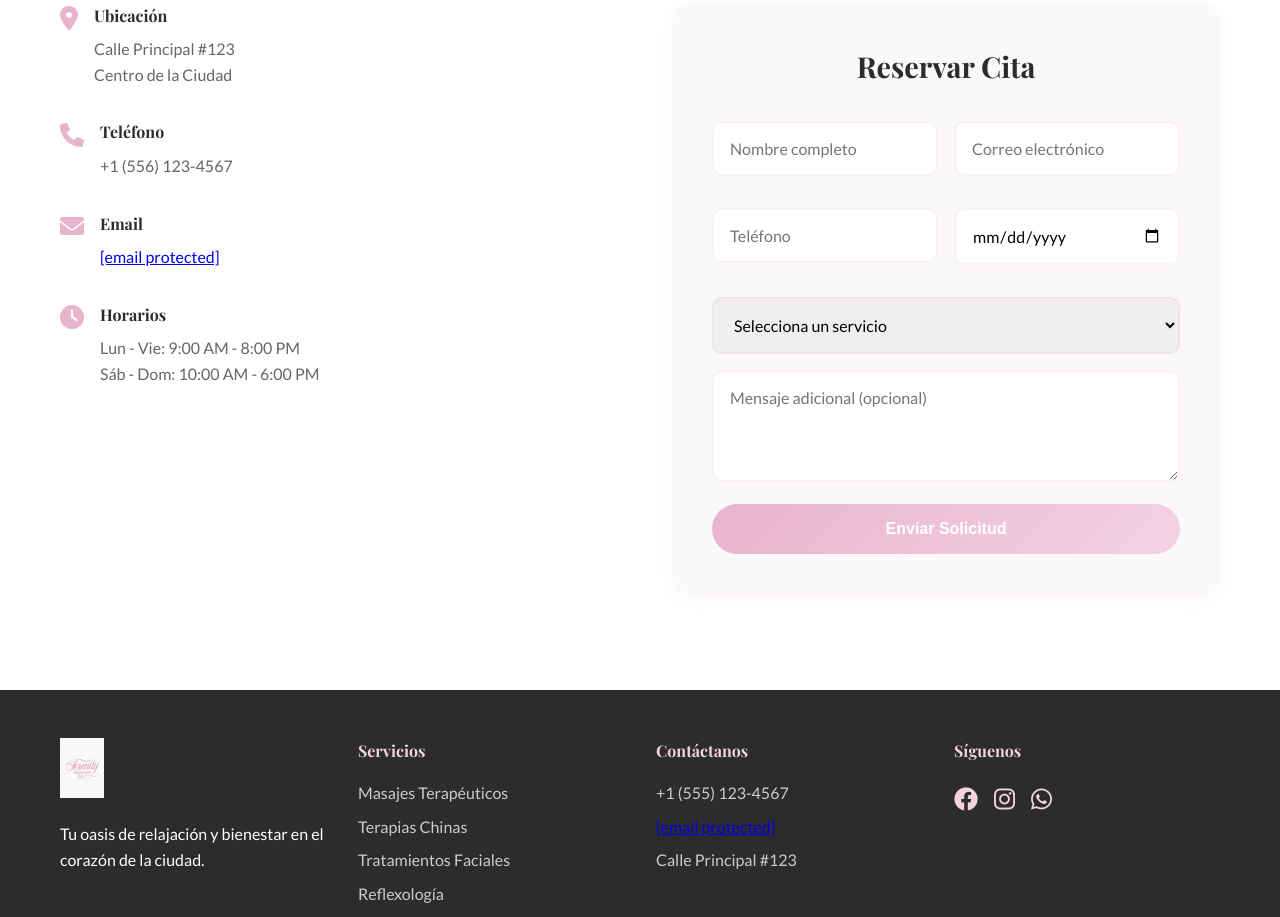
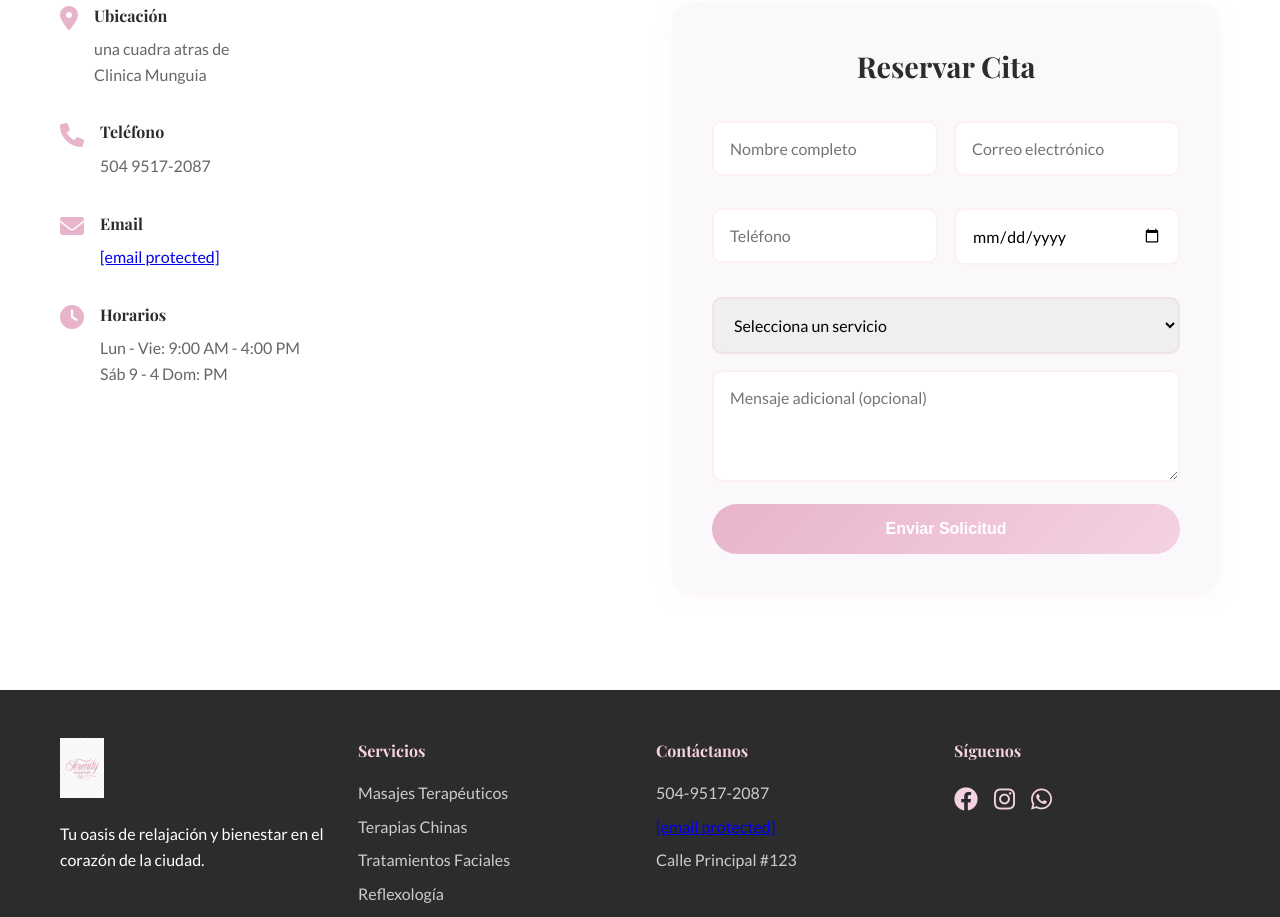
Before and after one commit to alvarengah205-alt/Serenity, a plain HTML site: page index.html in a window 1280 px wide. Shown: the part 3670-4587 px from the top of the page. Drawn offline with nearby package versions, Linux system fonts and the light colour scheme.

Commit message:
Update contact information in index.html

```diff
--- a/index.html
+++ b/index.html
@@ -206,14 +206,14 @@
                         <i class="fas fa-map-marker-alt"></i>
                         <div>
                             <h4>Ubicación</h4>
-                            <p>Calle Principal #123<br>Centro de la Ciudad</p>
+                            <p>una cuadra atras de<br>Clinica Munguia</p>
                         </div>
                     </div>
                     <div class="contact-item">
                         <i class="fas fa-phone"></i>
                         <div>
                             <h4>Teléfono</h4>
-                            <p>+1 (556) 123-4567</p>
+                            <p>504 9517-2087 </p>
                         </div>
                     </div>
                     <div class="contact-item">
@@ -227,7 +227,7 @@
                         <i class="fas fa-clock"></i>
                         <div>
                             <h4>Horarios</h4>
-                            <p>Lun - Vie: 9:00 AM - 8:00 PM<br>Sáb - Dom: 10:00 AM - 6:00 PM</p>
+                            <p>Lun - Vie: 9:00 AM - 4:00 PM<br>Sáb 9 - 4 Dom:  PM</p>
                         </div>
                     </div>
                 </div>
@@ -292,7 +292,7 @@
                 <div class="footer-section">
                     <h4>Contáctanos</h4>
                     <ul>
-                        <li>+1 (555) 123-4567</li>
+                        <li>504-9517-2087</li>
                         <li><a href="/cdn-cgi/l/email-protection" class="__cf_email__" data-cfemail="f891969e97b88b9d8a9d96918c818b8899d69b9795">[email&#160;protected]</a></li>
                         <li>Calle Principal #123</li>
                     </ul>
```
